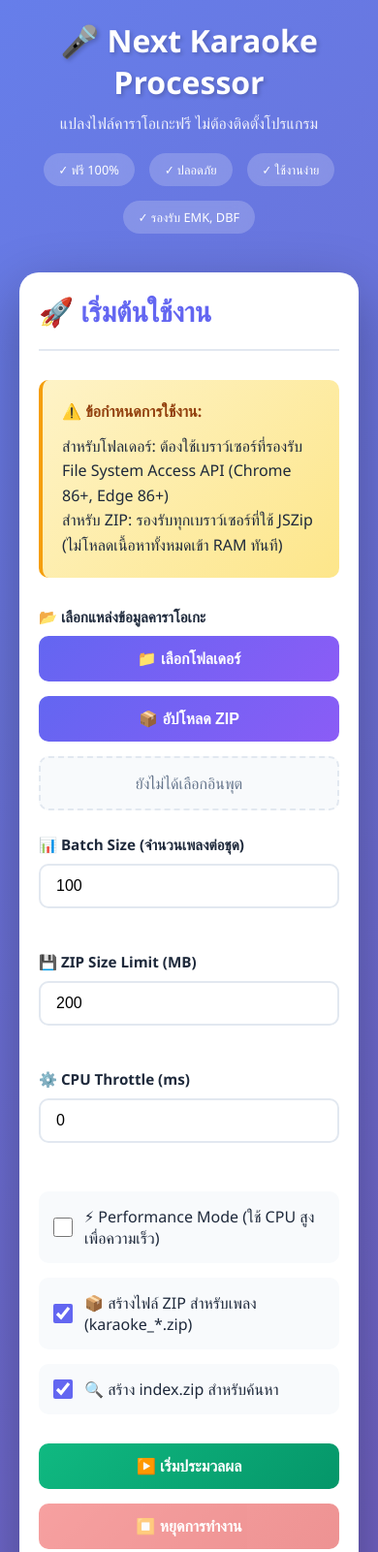
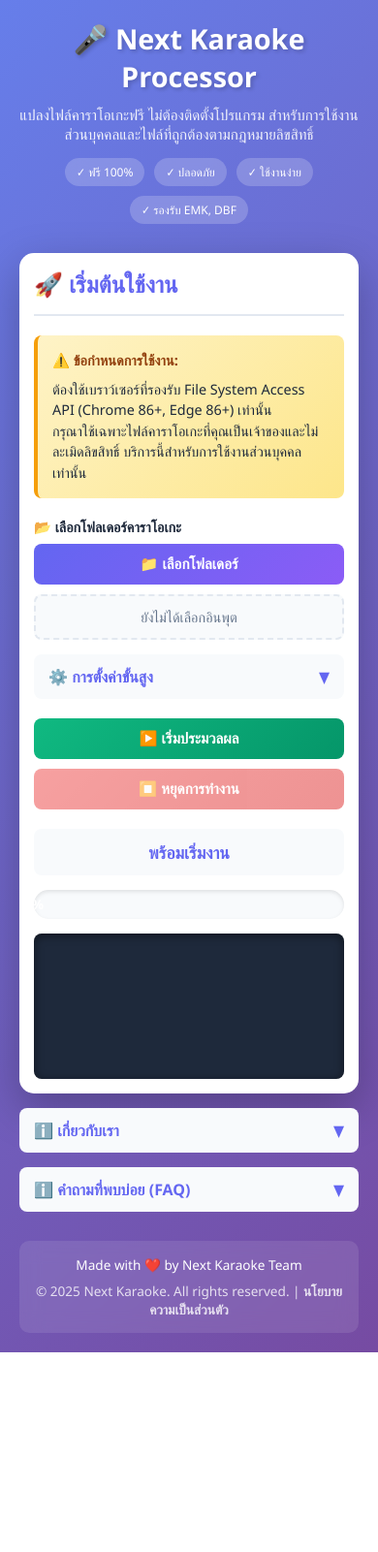
Before and after one commit to O-RGB/next-karaoke-processor, a plain HTML site: page index.html in a window 390 px wide. Shown: the top 1601 px of the page at 97% size. After the commit the page ends 1395 px from the top, so only its background shows below. Drawn offline with nearby package versions, Linux system fonts and the light colour scheme.

Commit message:
ะำหะ

```diff
--- a/index.html
+++ b/index.html
@@ -5,7 +5,7 @@
     <meta name="viewport" content="width=device-width, initial-scale=1.0" />
     <meta
       name="description"
-      content="เครื่องมือแปลงไฟล์คาราโอเกะฟรี รองรับ .EMK, .DBF ไม่ต้องติดตั้งโปรแกรม ใช้งานผ่านเว็บได้ทันที"
+      content="เครื่องมือแปลงไฟล์คาราโอเกะฟรี รองรับ .EMK, .DBF ไม่ต้องติดตั้งโปรแกรม ใช้งานผ่านเว็บได้ทันที สำหรับการใช้งานส่วนบุคคลเท่านั้น กรุณาใช้ไฟล์ที่ถูกต้องตามกฎหมายลิขสิทธิ์"
     />
     <script
       async
@@ -14,7 +14,7 @@
     ></script>
     <meta
       name="keywords"
-      content="แปลงไฟล์คาราโอเกะ, EMK converter, DBF converter, karaoke converter ไทย"
+      content="แปลงไฟล์คาราโอเกะ, EMK converter, DBF converter, karaoke converter ไทย, เครื่องมือคาราโอเกะฟรี"
     />
     <title>Next Karaoke Processor - แปลงไฟล์คาราโอเกะฟรี</title>
     <script src="https://cdnjs.cloudflare.com/ajax/libs/jszip/3.10.1/jszip.min.js"></script>
@@ -47,118 +47,119 @@
       }
 
       .container {
-        max-width: 1200px;
+        max-width: 800px; /* ลดความกว้างเพื่อให้ compact มากขึ้น */
         margin: 0 auto;
       }
 
       .hero {
         text-align: center;
         color: white;
-        margin-bottom: 40px;
+        margin-bottom: 30px;
         animation: fadeInDown 0.8s ease-out;
       }
 
       .hero h1 {
-        font-size: 3rem;
+        font-size: 2.5rem;
         margin-bottom: 10px;
         text-shadow: 2px 2px 4px rgba(0, 0, 0, 0.2);
       }
 
       .hero .subtitle {
-        font-size: 1.2rem;
+        font-size: 1.1rem;
         opacity: 0.9;
-        margin-bottom: 20px;
+        margin-bottom: 15px;
       }
 
       .hero .features {
         display: flex;
         justify-content: center;
-        gap: 30px;
+        gap: 20px;
         flex-wrap: wrap;
-        margin-top: 20px;
+        margin-top: 15px;
       }
 
       .feature-badge {
         background: rgba(255, 255, 255, 0.2);
         backdrop-filter: blur(10px);
-        padding: 10px 20px;
+        padding: 8px 16px;
         border-radius: 50px;
-        font-size: 0.9rem;
+        font-size: 0.85rem;
+        display: flex;
+        align-items: center;
+        gap: 6px;
+      }
+
+      .card {
+        background: white;
+        border-radius: 15px;
+        padding: 20px;
+        box-shadow: 0 15px 45px rgba(0, 0, 0, 0.25);
+        margin-bottom: 15px;
+        animation: fadeInUp 0.8s ease-out;
+      }
+
+      .card-header {
+        border-bottom: 2px solid var(--border);
+        padding-bottom: 15px;
+        margin-bottom: 20px;
+      }
+
+      .card-header h2 {
+        color: var(--primary);
+        font-size: 1.5rem;
         display: flex;
         align-items: center;
         gap: 8px;
       }
 
-      .card {
-        background: white;
-        border-radius: 20px;
-        padding: 30px;
-        box-shadow: 0 20px 60px rgba(0, 0, 0, 0.3);
-        margin-bottom: 20px;
-        animation: fadeInUp 0.8s ease-out;
-      }
-
-      .card-header {
-        border-bottom: 2px solid var(--border);
-        padding-bottom: 20px;
-        margin-bottom: 30px;
-      }
-
-      .card-header h2 {
-        color: var(--primary);
-        font-size: 1.8rem;
-        display: flex;
-        align-items: center;
-        gap: 10px;
-      }
-
       .alert {
         background: linear-gradient(135deg, #fef3c7 0%, #fde68a 100%);
         border-left: 4px solid var(--warning);
-        padding: 20px;
-        border-radius: 10px;
-        margin-bottom: 30px;
-        line-height: 1.6;
+        padding: 15px;
+        border-radius: 8px;
+        margin-bottom: 20px;
+        line-height: 1.5;
+        font-size: 0.9rem;
       }
 
       .alert strong {
         display: block;
-        margin-bottom: 10px;
+        margin-bottom: 8px;
         color: #92400e;
       }
 
       .form-section {
-        margin-bottom: 25px;
+        margin-bottom: 15px;
       }
 
       .form-section label {
         display: block;
         font-weight: 600;
-        margin-bottom: 10px;
+        margin-bottom: 8px;
         color: var(--dark);
-        font-size: 0.95rem;
+        font-size: 0.9rem;
       }
 
       .btn-group {
         display: flex;
-        gap: 15px;
+        gap: 10px;
         flex-wrap: wrap;
       }
 
       .btn {
-        padding: 14px 28px;
+        padding: 12px 24px;
         border: none;
-        border-radius: 10px;
-        font-size: 1rem;
+        border-radius: 8px;
+        font-size: 0.95rem;
         font-weight: 600;
         cursor: pointer;
         transition: all 0.3s ease;
         display: flex;
         align-items: center;
-        gap: 8px;
+        gap: 6px;
         flex: 1;
         justify-content: center;
-        min-width: 150px;
+        min-width: 120px;
       }
 
       .btn-primary {
@@ -172,7 +173,7 @@
 
       .btn-primary:hover:not(:disabled) {
         transform: translateY(-2px);
-        box-shadow: 0 10px 25px rgba(99, 102, 241, 0.4);
+        box-shadow: 0 8px 20px rgba(99, 102, 241, 0.3);
       }
 
       .btn-success {
@@ -182,7 +183,7 @@
 
       .btn-success:hover:not(:disabled) {
         transform: translateY(-2px);
-        box-shadow: 0 10px 25px rgba(16, 185, 129, 0.4);
+        box-shadow: 0 8px 20px rgba(16, 185, 129, 0.3);
       }
 
       .btn-danger {
@@ -192,7 +193,7 @@
 
       .btn-danger:hover:not(:disabled) {
         transform: translateY(-2px);
-        box-shadow: 0 10px 25px rgba(239, 68, 68, 0.4);
+        box-shadow: 0 8px 20px rgba(239, 68, 68, 0.3);
       }
 
       .btn:disabled {
@@ -202,13 +203,14 @@
 
       .file-info {
         background: var(--light);
-        padding: 15px 20px;
-        border-radius: 10px;
-        margin-top: 15px;
+        padding: 12px 16px;
+        border-radius: 8px;
+        margin-top: 10px;
         border: 2px dashed var(--border);
         text-align: center;
         color: var(--gray);
         font-weight: 500;
+        font-size: 0.9rem;
       }
 
       .file-info.active {
@@ -219,10 +221,10 @@
 
       input[type="number"] {
         width: 100%;
-        padding: 12px 16px;
+        padding: 10px 14px;
         border: 2px solid var(--border);
-        border-radius: 10px;
-        font-size: 1rem;
+        border-radius: 8px;
+        font-size: 0.95rem;
         transition: all 0.3s ease;
       }
 
@@ -235,13 +237,14 @@
       .checkbox-group {
         display: flex;
         align-items: center;
-        gap: 12px;
-        padding: 15px;
+        gap: 10px;
+        padding: 12px;
         background: var(--light);
-        border-radius: 10px;
-        margin-bottom: 15px;
+        border-radius: 8px;
+        margin-bottom: 10px;
         cursor: pointer;
         transition: all 0.3s ease;
+        font-size: 0.9rem;
       }
 
       .checkbox-group:hover {
@@ -249,8 +252,8 @@
       }
 
       .checkbox-group input[type="checkbox"] {
-        width: 20px;
-        height: 20px;
+        width: 18px;
+        height: 18px;
         cursor: pointer;
         accent-color: var(--primary);
       }
@@ -262,28 +265,28 @@
       }
 
       .progress-section {
-        margin-top: 30px;
+        margin-top: 20px;
       }
 
       .status {
         text-align: center;
-        font-size: 1.2rem;
+        font-size: 1.1rem;
         font-weight: 600;
-        margin-bottom: 20px;
+        margin-bottom: 15px;
         color: var(--primary);
-        padding: 15px;
+        padding: 12px;
         background: var(--light);
-        border-radius: 10px;
+        border-radius: 8px;
       }
 
       .progress-bar {
         width: 100%;
-        height: 40px;
+        height: 30px;
         background: var(--light);
-        border-radius: 20px;
+        border-radius: 15px;
         overflow: hidden;
         box-shadow: inset 0 2px 4px rgba(0, 0, 0, 0.1);
-        margin-bottom: 20px;
+        margin-bottom: 15px;
       }
 
       .progress-fill {
@@ -299,23 +302,23 @@
         justify-content: center;
         color: white;
         font-weight: 600;
-        font-size: 0.9rem;
+        font-size: 0.85rem;
       }
 
       .log-box {
         background: #1e293b;
-        border-radius: 10px;
-        padding: 20px;
-        min-height: 200px;
-        max-height: 200px;
+        border-radius: 8px;
+        padding: 15px;
+        min-height: 150px;
+        max-height: 150px;
         overflow-y: auto;
         font-family: "Courier New", monospace;
-        font-size: 0.85rem;
+        font-size: 0.8rem;
         box-shadow: inset 0 2px 10px rgba(0, 0, 0, 0.5);
       }
 
       .log-entry {
-        padding: 8px 0;
+        padding: 6px 0;
         border-bottom: 1px solid rgba(255, 255, 255, 0.1);
         animation: slideIn 0.3s ease-out;
       }
@@ -326,7 +329,7 @@
 
       .log-timestamp {
         color: #94a3b8;
-        margin-right: 10px;
+        margin-right: 8px;
       }
 
       .log-message {
@@ -347,19 +350,20 @@
 
       .settings-grid {
         display: grid;
-        grid-template-columns: repeat(auto-fit, minmax(250px, 1fr));
-        gap: 20px;
-        margin-bottom: 25px;
+        grid-template-columns: repeat(auto-fit, minmax(200px, 1fr));
+        gap: 15px;
+        margin-bottom: 15px;
       }
 
       .footer {
         text-align: center;
         color: white;
-        margin-top: 40px;
-        padding: 20px;
+        margin-top: 30px;
+        padding: 15px;
         background: rgba(255, 255, 255, 0.1);
         backdrop-filter: blur(10px);
-        border-radius: 15px;
+        border-radius: 10px;
+        font-size: 0.85rem;
       }
 
       .footer a {
@@ -372,10 +376,44 @@
         text-decoration: underline;
       }
 
+      .accordion {
+        margin-bottom: 15px;
+      }
+
+      .accordion-header {
+        background: var(--light);
+        padding: 12px 15px;
+        border-radius: 8px;
+        cursor: pointer;
+        font-weight: 600;
+        color: var(--primary);
+        display: flex;
+        justify-content: space-between;
+        align-items: center;
+      }
+
+      .accordion-content {
+        max-height: 0;
+        overflow: hidden;
+        transition: max-height 0.3s ease;
+      }
+
+      .accordion-content.open {
+        max-height: 1000px; /* ปรับตามความสูงที่ต้องการ */
+      }
+
+      .accordion-arrow {
+        transition: transform 0.3s ease;
+      }
+
+      .accordion-arrow.open {
+        transform: rotate(180deg);
+      }
+
       @keyframes fadeInDown {
         from {
           opacity: 0;
-          transform: translateY(-30px);
+          transform: translateY(-20px);
         }
         to {
           opacity: 1;
@@ -386,7 +424,7 @@
       @keyframes fadeInUp {
         from {
           opacity: 0;
-          transform: translateY(30px);
+          transform: translateY(20px);
         }
         to {
           opacity: 1;
@@ -407,24 +445,24 @@
 
       @media (max-width: 768px) {
         .hero h1 {
-          font-size: 2rem;
+          font-size: 1.8rem;
         }
 
         .hero .subtitle {
-          font-size: 1rem;
+          font-size: 0.95rem;
         }
 
         .hero .features {
-          gap: 15px;
+          gap: 10px;
         }
 
         .feature-badge {
-          font-size: 0.8rem;
-          padding: 8px 16px;
+          font-size: 0.75rem;
+          padding: 6px 12px;
         }
 
         .card {
-          padding: 20px;
+          padding: 15px;
         }
 
         .btn-group {
@@ -446,7 +484,10 @@
       <!-- Hero Section -->
       <div class="hero">
         <h1>🎤 Next Karaoke Processor</h1>
-        <p class="subtitle">แปลงไฟล์คาราโอเกะฟรี ไม่ต้องติดตั้งโปรแกรม</p>
+        <p class="subtitle">
+          แปลงไฟล์คาราโอเกะฟรี ไม่ต้องติดตั้งโปรแกรม
+          สำหรับการใช้งานส่วนบุคคลและไฟล์ที่ถูกต้องตามกฎหมายลิขสิทธิ์
+        </p>
         <div class="features">
           <div class="feature-badge">✓ ฟรี 100%</div>
           <div class="feature-badge">✓ ปลอดภัย</div>
@@ -464,26 +505,30 @@
         <!-- Warning Alert -->
         <div class="alert">
           <strong>⚠️ ข้อกำหนดการใช้งาน:</strong>
-          สำหรับโฟลเดอร์: ต้องใช้เบราว์เซอร์ที่รองรับ File System Access API
-          (Chrome 86+, Edge 86+)<br />
-          สำหรับ ZIP: รองรับทุกเบราว์เซอร์ที่ใช้ JSZip
-          (ไม่โหลดเนื้อหาทั้งหมดเข้า RAM ทันที)
+          ต้องใช้เบราว์เซอร์ที่รองรับ File System Access API (Chrome 86+, Edge
+          86+) เท่านั้น<br />
+          กรุณาใช้เฉพาะไฟล์คาราโอเกะที่คุณเป็นเจ้าของและไม่ละเมิดลิขสิทธิ์
+          บริการนี้สำหรับการใช้งานส่วนบุคคลเท่านั้น
         </div>
 
         <!-- Input Selection -->
         <div class="form-section">
-          <label>📂 เลือกแหล่งข้อมูลคาราโอเกะ</label>
+          <label>📂 เลือกโฟลเดอร์คาราโอเกะ</label>
           <div class="btn-group">
             <button class="btn btn-primary" id="selectFolderBtn">
               📁 เลือกโฟลเดอร์
             </button>
-            <button class="btn btn-primary" id="uploadZipBtn">
-              📦 อัปโหลด ZIP
-            </button>
           </div>
           <div class="file-info" id="inputInfo">ยังไม่ได้เลือกอินพุต</div>
         </div>
 
+        <!-- Advanced Settings Accordion -->
+        <div class="accordion">
+          <div class="accordion-header" id="settingsToggle">
+            ⚙️ การตั้งค่าขั้นสูง
+            <span class="accordion-arrow">▼</span>
+          </div>
+          <div class="accordion-content" id="settingsContent">
             <!-- Settings Grid -->
             <div class="settings-grid">
               <div class="form-section">
@@ -540,9 +585,11 @@
               <input type="checkbox" id="createIndexZip" checked />
               <label for="createIndexZip">🔍 สร้าง index.zip สำหรับค้นหา</label>
             </div>
+          </div>
+        </div>
 
         <!-- Action Buttons -->
-        <div class="btn-group" style="margin-top: 30px">
+        <div class="btn-group" style="margin-top: 20px">
           <button class="btn btn-success" id="startBtn">
             ▶️ เริ่มประมวลผล
           </button>
@@ -563,12 +610,14 @@
         </div>
       </div>
 
-      <!-- About Section -->
-      <div class="card">
-        <div class="card-header">
-          <h2>ℹ️ เกี่ยวกับเรา</h2>
-        </div>
-        <p style="line-height: 1.8; color: var(--gray)">
+      <!-- About Section (Accordion for compactness) -->
+      <div class="accordion">
+        <div class="accordion-header" id="aboutToggle">
+          ℹ️ เกี่ยวกับเรา
+          <span class="accordion-arrow">▼</span>
+        </div>
+        <div class="accordion-content" id="aboutContent">
+          <p style="line-height: 1.6; color: var(--gray); font-size: 0.9rem">
             <strong style="color: var(--dark)">Next Karaoke</strong>
             ถือกำเนิดขึ้นจากกลุ่มคนเล็กๆ ที่หลงใหลในเสียงเพลงและการเขียนโค้ด
             เราเริ่มต้นจากความสนุกในการร้องคาราโอเกะกับเพื่อนและครอบครัว
@@ -576,21 +625,33 @@
             ที่เคยโด่งดังในอดีต ไม่สามารถเปิดกับโปรแกรมสมัยใหม่ได้
             เราจึงเห็นโอกาสที่จะใช้ความสามารถด้านเทคโนโลยีของเราเพื่อแก้ปัญหานี้ให้กับชุมชนคนรักคาราโอเกะในไทย
           </p>
-        <p style="line-height: 1.8; color: var(--gray); margin-top: 15px">
+          <p
+            style="
+              line-height: 1.6;
+              color: var(--gray);
+              margin-top: 10px;
+              font-size: 0.9rem;
+            "
+          >
             เราตั้งใจสร้างเครื่องมือที่ใช้งานง่ายที่สุด
             ไม่ต้องติดตั้งโปรแกรมให้ยุ่งยาก สามารถแปลงไฟล์ได้จากทุกที่ ทุกเวลา
             และที่สำคัญที่สุดคือ
             <strong style="color: var(--success)">"ฟรี"</strong>
             เราเชื่อว่าทุกคนควรมีสิทธิ์เข้าถึงความบันเทิงและได้รื้อฟื้นความทรงจำดีๆ
             ผ่านบทเพลงเก่าๆ ที่พวกเขารักโดยไม่มีข้อจำกัดใดๆ
+            โปรดใช้บริการนี้สำหรับไฟล์ส่วนบุคคลที่ถูกต้องตามกฎหมายเท่านั้น
           </p>
         </div>
-
-      <div class="card">
-        <div class="card-header">
-          <h2>ℹ️ คำถามที่พบบ่อย (FAQ)</h2>
-        </div>
-        <dl>
+      </div>
+
+      <!-- FAQ Section (Accordion for compactness) -->
+      <div class="accordion">
+        <div class="accordion-header" id="faqToggle">
+          ℹ️ คำถามที่พบบ่อย (FAQ)
+          <span class="accordion-arrow">▼</span>
+        </div>
+        <div class="accordion-content" id="faqContent">
+          <dl style="font-size: 0.9rem; color: var(--gray); line-height: 1.6">
             <dt>Q: Karaoke Processor รองรับเบราว์เซอร์ใดบ้าง?</dt>
             <dd>
               A: รองรับเบราว์เซอร์หลักทั้งหมด เช่น Chrome, Edge, Firefox และ
@@ -610,21 +671,29 @@
             <dd>
               A: ไม่ ทุกไฟล์จะถูกประมวลผลในเครื่องของคุณผ่านเบราว์เซอร์โดยตรง
             </dd>
+
+            <dt>Q: บริการนี้สนับสนุนการละเมิดลิขสิทธิ์หรือไม่?</dt>
+            <dd>
+              A: ไม่
+              บริการนี้สำหรับการใช้งานส่วนบุคคลและไฟล์ที่ถูกต้องตามกฎหมายเท่านั้น
+              เราสนับสนุนการเคารพลิขสิทธิ์อย่างเคร่งครัด
+            </dd>
           </dl>
+        </div>
       </div>
 
       <!-- Footer -->
       <div class="footer">
         <p>Made with ❤️ by Next Karaoke Team</p>
-        <p style="margin-top: 10px; font-size: 0.9rem; opacity: 0.8">
-          © 2025 Next Karaoke. All rights reserved.
+        <p style="margin-top: 8px; opacity: 0.8">
+          © 2025 Next Karaoke. All rights reserved. |
+          <a href="#">นโยบายความเป็นส่วนตัว</a>
         </p>
       </div>
     </div>
 
     <script>
       let rootDirHandle = null;
-      let zipHandle = null;
       let isProcessing = false;
       let shouldStop = false;
       let worker = null;
@@ -637,7 +706,6 @@
 
       const elements = {
         selectFolderBtn: document.getElementById("selectFolderBtn"),
-        uploadZipBtn: document.getElementById("uploadZipBtn"),
         inputInfo: document.getElementById("inputInfo"),
         startBtn: document.getElementById("startBtn"),
         stopBtn: document.getElementById("stopBtn"),
@@ -651,6 +719,24 @@
         createIndexZip: document.getElementById("createIndexZip"),
         performanceMode: document.getElementById("performanceMode"),
       };
+
+      // Accordion logic
+      const accordions = [
+        { toggle: "settingsToggle", content: "settingsContent", arrow: true },
+        { toggle: "aboutToggle", content: "aboutContent", arrow: true },
+        { toggle: "faqToggle", content: "faqContent", arrow: true },
+      ];
+
+      accordions.forEach((acc) => {
+        const toggle = document.getElementById(acc.toggle);
+        const content = document.getElementById(acc.content);
+        const arrow = toggle.querySelector(".accordion-arrow");
+
+        toggle.addEventListener("click", () => {
+          content.classList.toggle("open");
+          if (arrow) arrow.classList.toggle("open");
+        });
+      });
 
       function log(message, type = "info") {
         const timestamp = new Date().toLocaleTimeString("th-TH");
@@ -1028,11 +1114,6 @@
             const fileHandle = await currentHandle.getFileHandle(fileName);
             const file = await fileHandle.getFile();
             return { arrayBuffer: () => file.arrayBuffer() };
-          } else if (zipHandle) {
-            const zipFile = zipHandle.file(fullPath);
-            if (zipFile) {
-              return { arrayBuffer: () => zipFile.async("arraybuffer") };
-            }
           }
           return null;
         } catch (e) {
@@ -1185,8 +1266,8 @@
           await clearDBStore(STORE_RECORDS);
           await clearDBStore(STORE_BATCHES);
 
-          if (!rootDirHandle && !zipHandle) {
-            throw new Error("กรุณาเลือกโฟลเดอร์หรืออัปโหลด ZIP ก่อน");
+          if (!rootDirHandle) {
+            throw new Error("กรุณาเลือกโฟลเดอร์ก่อน");
           }
 
           updateStatus("กำลังอ่านไฟล์ SONG.DBF...");
@@ -1510,7 +1591,6 @@
           try {
             const handle = await window.showDirectoryPicker();
             rootDirHandle = handle;
-            zipHandle = null;
             elements.inputInfo.textContent = `📁 โฟลเดอร์: ${handle.name}`;
             log(`📁 เลือกโฟลเดอร์: ${handle.name}`, "info");
           } catch (err) {
@@ -1520,31 +1600,6 @@
           alert("เบราว์เซอร์ของคุณไม่รองรับ File System Access API");
           log("❌ เบราว์เซอร์ไม่รองรับ File System Access API", "error");
         }
-      });
-
-      elements.uploadZipBtn.addEventListener("click", () => {
-        const input = document.createElement("input");
-        input.type = "file";
-        input.accept = ".zip";
-        input.onchange = async (e) => {
-          const file = e.target.files[0];
-          if (file) {
-            try {
-              updateStatus(`กำลังโหลด ${file.name}...`);
-              log(`📦 กำลังโหลดไฟล์ ZIP: ${file.name}`, "info");
-              const zip = await JSZip.loadAsync(file);
-              zipHandle = zip;
-              rootDirHandle = null;
-              elements.inputInfo.textContent = `📦 ZIP: ${file.name}`;
-              log(`✅ โหลด ZIP สำเร็จ`, "info");
-              updateStatus(`พร้อมเริ่มงาน`);
-            } catch (err) {
-              log(`❌ ไม่สามารถโหลดไฟล์ ZIP: ${err.message}`, "error");
-              updateStatus(`❌ ไม่สามารถโหลด ZIP`);
-            }
-          }
-        };
-        input.click();
       });
 
       elements.startBtn.addEventListener("click", () => {
```
Lines whose indentation alone changed are shown as unchanged.
